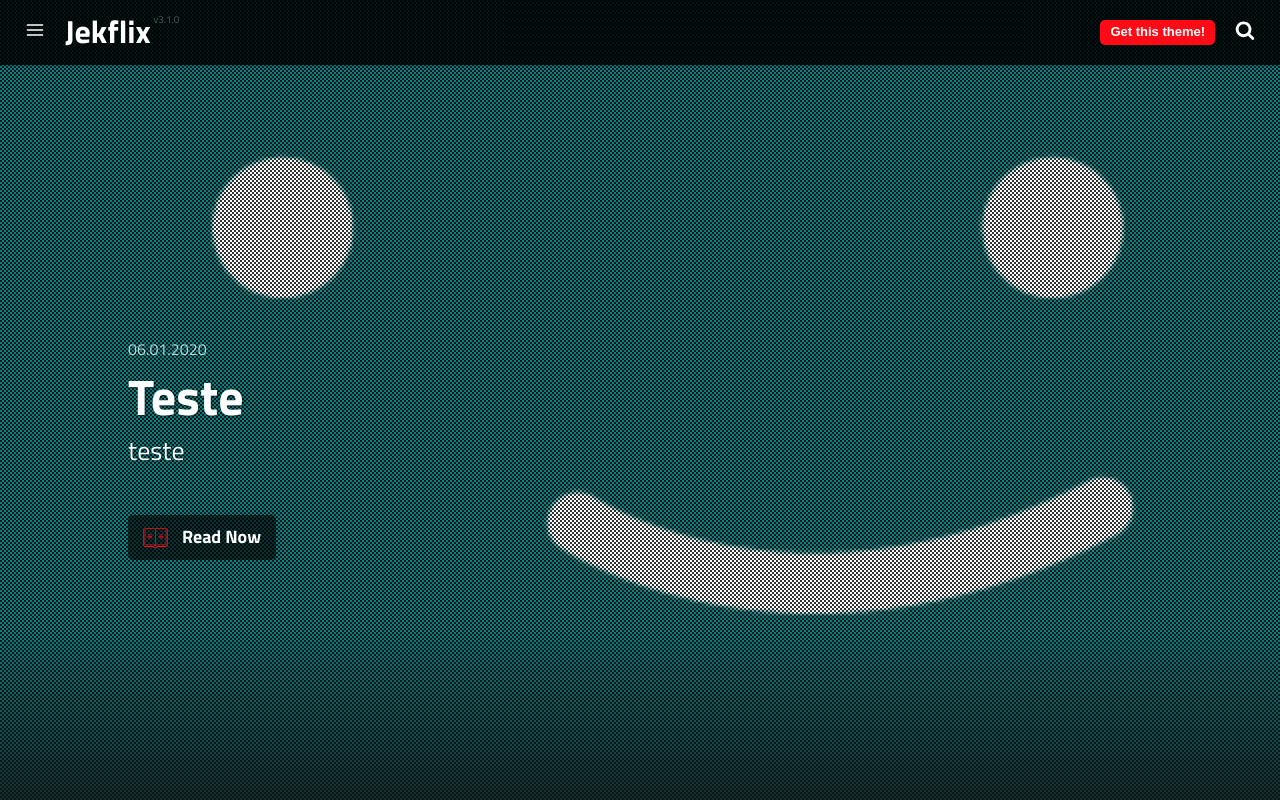
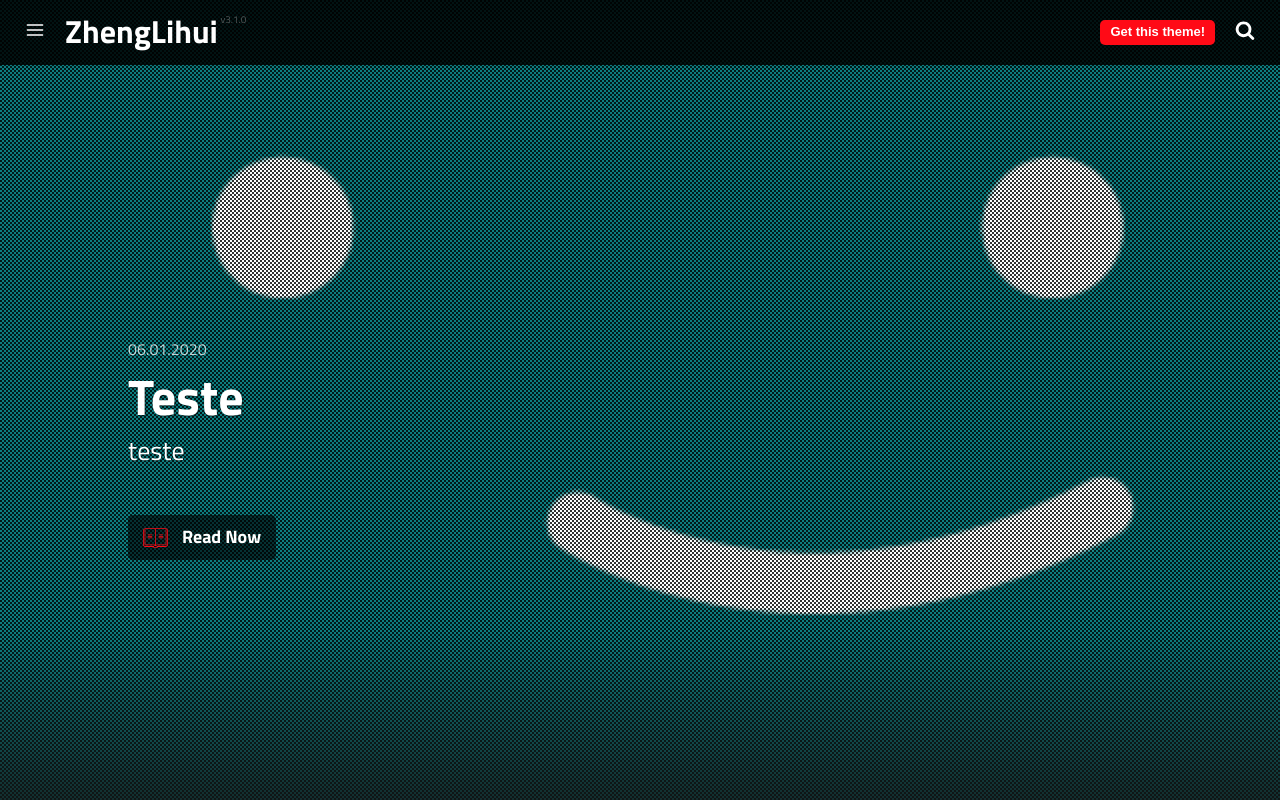
Before and after one commit to zhenglihui-106/zhenglihui-106.github.com, a Jekyll site: the page built from index.html, in a window 1280 px wide. Shown: the top 800 px of the page. Built offline with Jekyll 4.4.1, drawn with Linux system fonts in a browser that asks for light colours; a script that is not in the unit is left out; grey boxes are pictures that could not be loaded.

Commit message:
Update _config.yml

```diff
--- a/_config.yml
+++ b/_config.yml
@@ -1,6 +1,6 @@
 # Site Settings
-name: Jekflix
-title: Jekflix | A blog theme for Jekyll
+name: ZhengLihui
+title: Welcome to my blog
 description: Jekflix is a template for Jekyll inspired by Netflix and made by Thiago Rossener.
 tags:
   - blog
```
